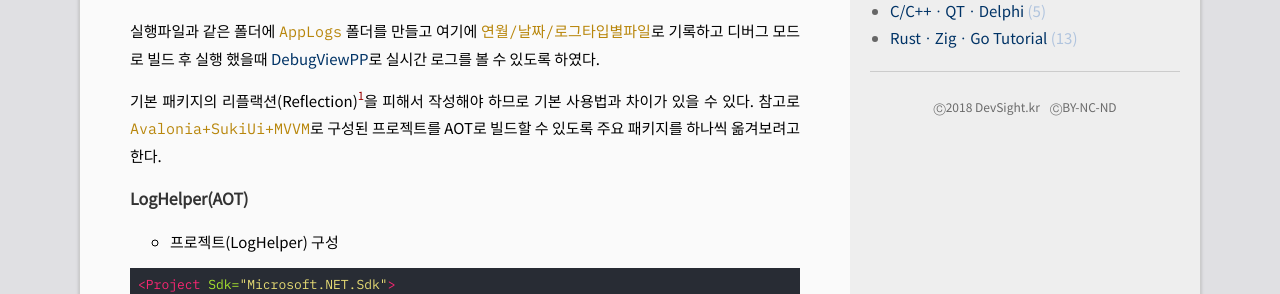
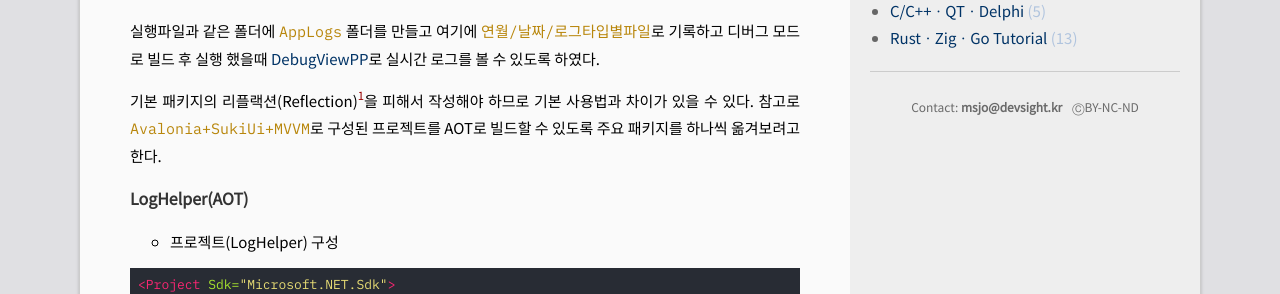
Before and after one commit to DebugJO/rustlang, a Jekyll site: the page built from index.html, in a window 1280 px wide and 900 px high, scrolled down 705 px. Shown: the part 162-456 px from the top of the window. Built offline with Jekyll 4.4.1, drawn with Linux system fonts in a browser that asks for light colours; the list of posts is cut into pages by our own code.

Commit message:
Update sidebar.html

```diff
--- a/_includes/sidebar.html
+++ b/_includes/sidebar.html
@@ -53,7 +53,7 @@
 
 <div class="col-box" data-nosnippet>
 <center>
-  <a style="font-size:12px;color:#6a6a6a;" href="https://github.com/debugjo">Ⓒ2018 DevSight.kr</a>&nbsp;&nbsp;
+  <a style="font-size:12px;color:#6a6a6a;" href="https://devsight.kr/about/">Contact: <b>msjo@devsight.kr</b></a>&nbsp;&nbsp;
   <a style="font-size:12px;color:#6a6a6a;" href="https://creativecommons.org/licenses/by-nc-nd/4.0/">ⒸBY-NC-ND</a>
 </center>
 </div>
```
